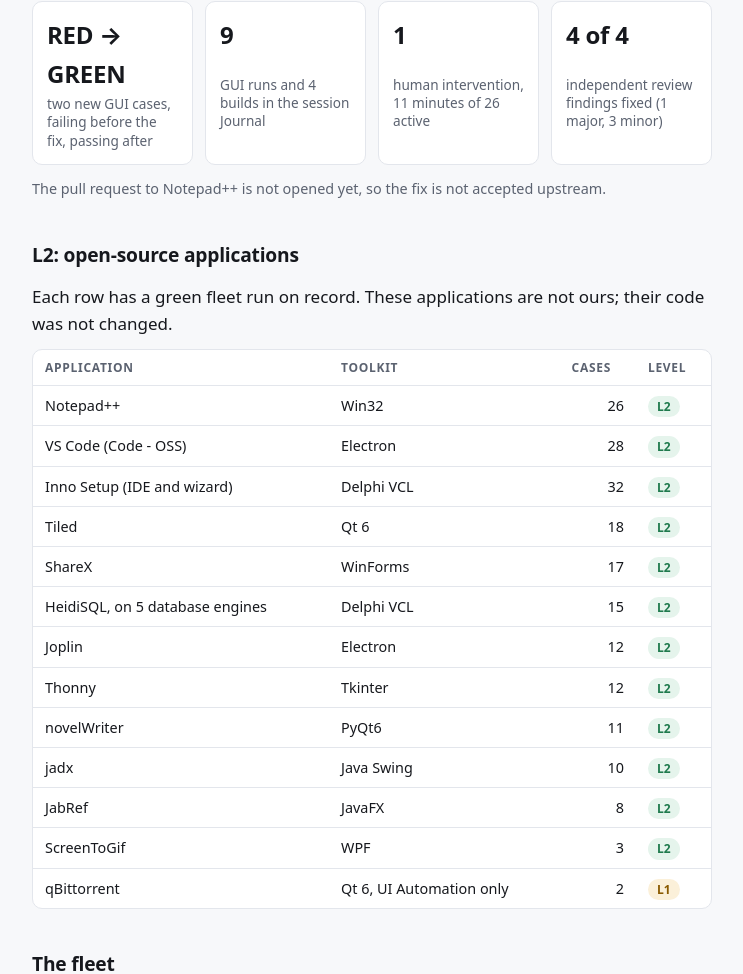
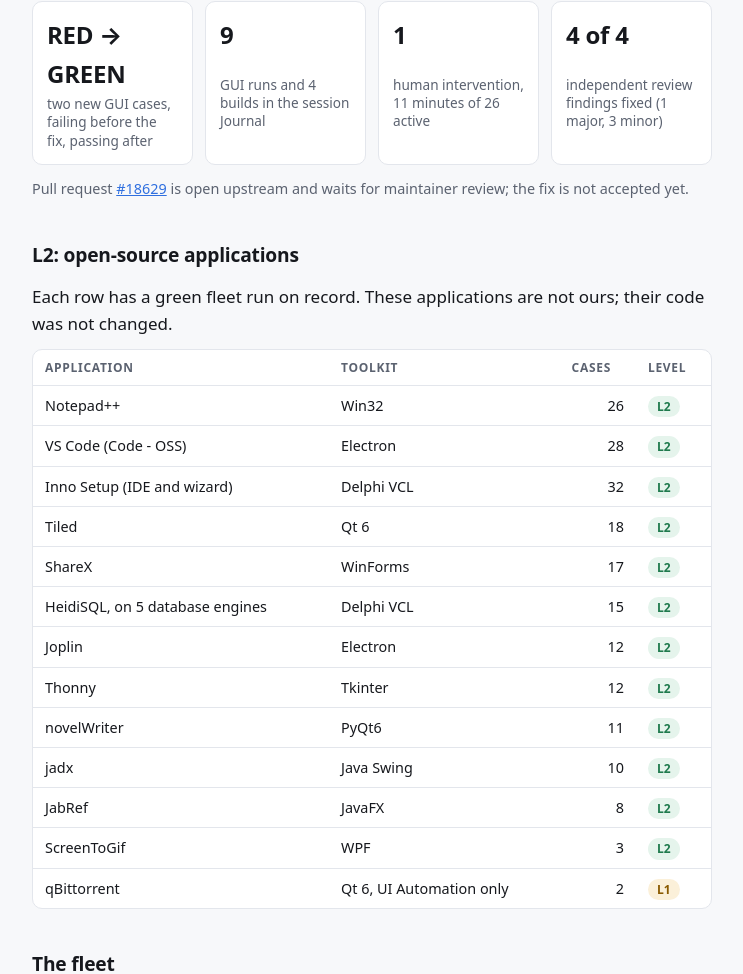
Before and after one commit to Deskcheck/deskcheck.github.io, a plain HTML site: page brief/index.html in a window 1280 px wide. Shown: the part 1201-2175 px from the top of the page, without its empty margins (268-1011 px from the left). Drawn offline with Linux system fonts and the light colour scheme.

Commit message:
brief: Notepad++ #15429 pull request #18629 is open upstream

```diff
--- a/brief/index.html
+++ b/brief/index.html
@@ -104,7 +104,7 @@ footer { color: var(--muted); font-size: .85rem; border-top: 1px solid var(--bor
       <div class="stat"><b>1</b><span>human intervention, 11 minutes of 26 active</span></div>
       <div class="stat"><b>4 of 4</b><span>independent review findings fixed (1 major, 3 minor)</span></div>
     </div>
-    <p class="note">The pull request to Notepad++ is not opened yet, so the fix is not accepted upstream.</p>
+    <p class="note">Pull request <a href="https://github.com/notepad-plus-plus/notepad-plus-plus/pull/18629">#18629</a> is open upstream and waits for maintainer review; the fix is not accepted yet.</p>
   </section>
 
   <section>
```
